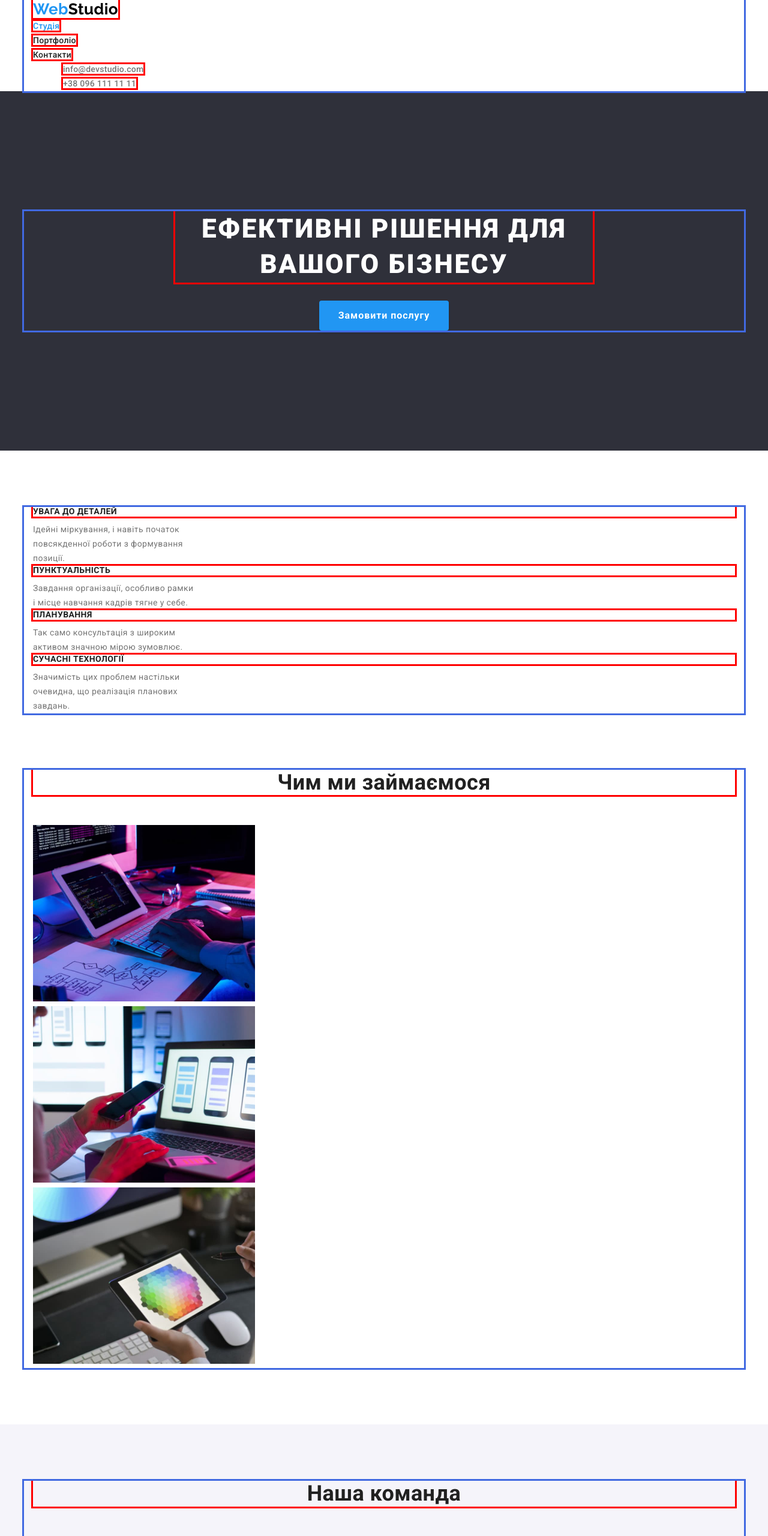
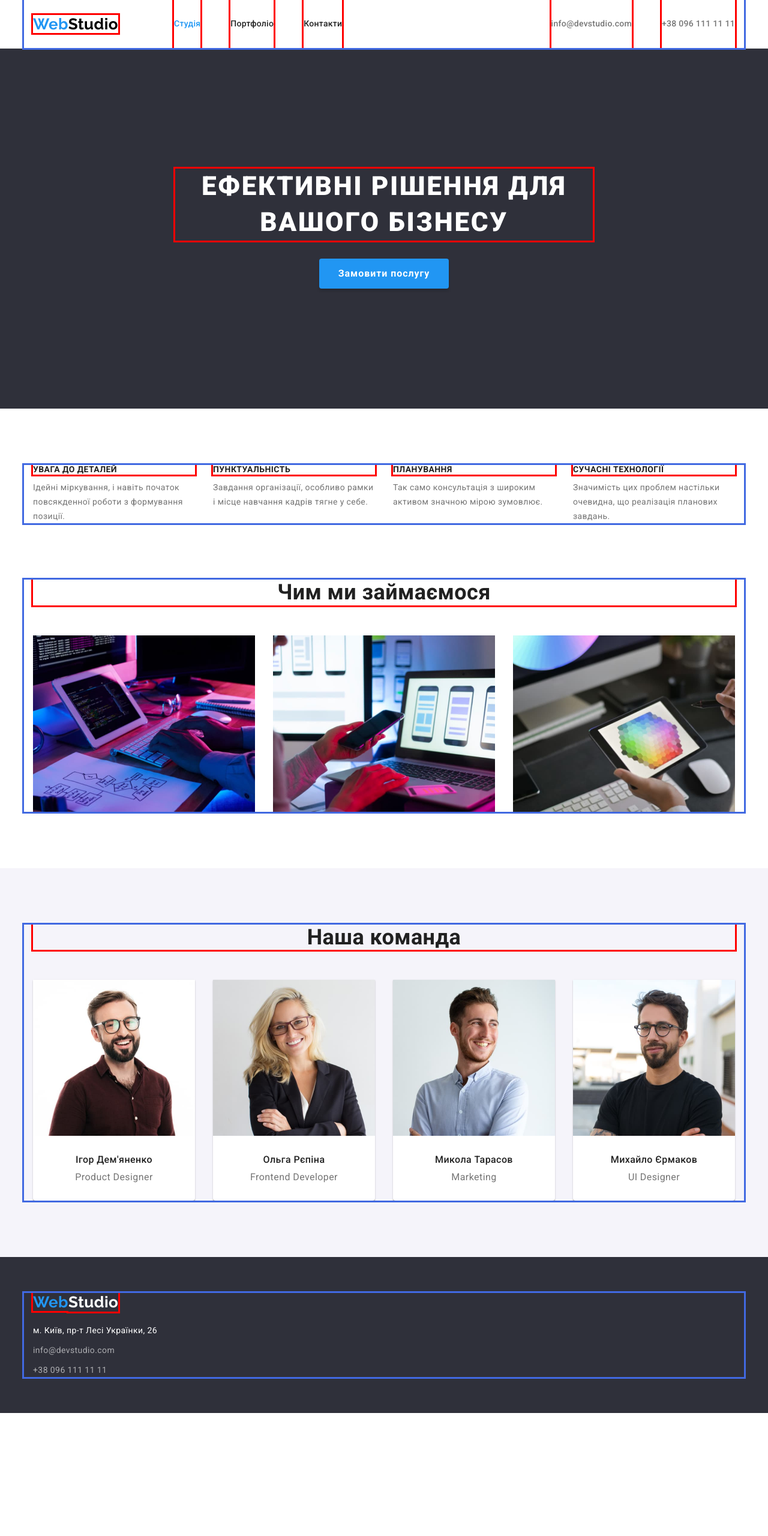
Before and after one commit to Ol900ivas/goit-markup-hw-03, a plain HTML site: page index.html in a window 1280 px wide. Shown: the top 2560 px of the page at 60% size. After the commit the page ends 2355 px from the top, so only its background shows below. Drawn offline with nearby package versions, Linux system fonts and the light colour scheme.

Commit message:
all for the first check

```diff
--- a/css/styles.css
+++ b/css/styles.css
@@ -34,31 +34,19 @@ h6 {
   margin: 0;
 }
 
+img {
+  display: block;
+}
+
 .container {
   width: 1200px;
   padding-left: 15px;
   padding-right: 15px;
   margin-left: auto;
   margin-right: auto;
+  display: flex;
 
   outline: 3px solid royalblue;
-}
-/* -----------------HEADER--------------------- */
-
-.logo {
-  font-family: var(--logo-font);
-  font-weight: 700;
-  font-size: 26px;
-  line-height: 1.19;
-  color: var(--accent-color);
-  text-decoration: none;
-  margin-right: 94px;
-
-  outline: 3px solid red;
-}
-
-.logo-dark {
-  color: var(--logo-text-color);
 }
 
 .link {
@@ -72,12 +60,59 @@ h6 {
   padding-left: 0;
 }
 
+/* -----------------HEADER--------------------- */
+
+.top {
+  border: 1px solid var(--line-color);
+  border-top: transparent;
+  border-right: transparent;
+  border-left: transparent;
+
+}
+
+.top > .container {
+  align-items: center;
+}
+
+.top-nav {
+  display: flex;
+  align-items: center;
+  gap: 50px;
+}
+
+.contacts {
+  display: flex;
+  align-items: center;
+  gap: 50px;
+  margin-left: auto;
+}
+
+.logo {
+  font-family: var(--logo-font);
+  font-weight: 700;
+  font-size: 26px;
+  line-height: 1.19;
+  color: var(--accent-color);
+  text-decoration: none;
+  margin-right: 93px;
+
+  outline: 3px solid red;
+}
+
+.logo-dark {
+  color: var(--logo-text-color);
+}
+
+
 .navigation {
   font-weight: 500;
   line-height: 1.14;
   letter-spacing: 0.02em;
   color: var(--second-text-color);
-  margin-right: 50px;
+  padding-top: 32px;
+  padding-bottom: 32px;
+  display: block;
+
 
   outline: 3px solid red;
 }
@@ -87,11 +122,15 @@ h6 {
 }
 
 .header-contacts {
+  display: block;
+  padding-top: 32px;
+  padding-bottom: 32px;
+
   font-weight: 500;
   line-height: 1.14;
   letter-spacing: 0.02em;
   color: inherit;
-  margin-left: 50px;
+
 
   outline: 3px solid red;
 }
@@ -167,6 +206,26 @@ h6 {
   padding-bottom: 94px;
 }
 
+.advantages > .container {
+  display: block;
+
+}
+
+.advantages-list {
+  display: flex;
+}
+
+.advantages-item {
+  width: calc((100%-3*30px)/4);
+}
+
+.advantages-item:not(:last-child) {
+  margin-right: 30px;
+}
+
+/* .advantages-item:(:nth-last-child(-n+3))  */
+
+
 .advantages-title {
   font-weight: 700;
   font-size: 14px;
@@ -175,11 +234,11 @@ h6 {
   color: var(--second-text-color);
   margin-bottom: 10px;
 
- outline: 3px solid red;
+  outline: 3px solid red;
 }
 
 .advantages-descriptions {
-   width: 270px;
+  width: 270px;
 }
 
 /* -----------------WORK-------------------- */
@@ -187,6 +246,18 @@ h6 {
 .work {
   background-color: var(--light-background-color);
   padding-bottom: 94px;
+}
+
+.work > .container {
+  display: block;
+}
+
+.work-list {
+  display: flex;
+}
+
+.work-item:not(:last-child) {
+margin-right: 30px;
 }
 
 .section-title {
@@ -208,9 +279,23 @@ h6 {
   padding-bottom: 94px;
 }
 
+.team > .container {
+  display: block;
+}
+
+.cards {
+  display: flex;
+}
+
 .card {
   background-color: var(--light-background-color);
   padding-bottom: 30px;
+  box-shadow: 0px 1px 3px rgba(0, 0, 0, 0.12), 0px 1px 1px rgba(0, 0, 0, 0.14), 0px 2px 1px rgba(0, 0, 0, 0.2);
+  border-radius: 0px 0px 4px 4px;
+}
+
+.card:not(:last-child) {
+  margin-right: 30px;
 }
 
 .team-name {
@@ -220,11 +305,13 @@ h6 {
   color: var(--second-text-color);
   margin-top: 30px;
   margin-bottom: 10px;
+  text-align: center;
 }
 
 .team-position {
   font-size: 16px;
   line-height: 1.19;
+  text-align: center;
 }
 
 /* -----------------FOOTER-------------------- */
@@ -235,8 +322,14 @@ h6 {
   padding-bottom: 60px;
 }
 
+.footer > .container {
+  display: block;
+}
+
 .logo-light {
   color: var(--light-text-color);
+  display: inline-block;
+  margin-bottom: 20px;
 }
 
 .adress {
@@ -257,7 +350,31 @@ h6 {
   color: var(--accent-color);
 }
 
+.footer-item:not(:last-child) {
+  margin-bottom: 9px;
+}
+
 /* ======================PORTFOLIO===================== */
+
+.portfolio > .container {
+display: block;
+padding-top: 94px;
+padding-bottom: 94px;
+}
+
+.filter {
+  display: flex;
+  justify-content: center;
+  margin-bottom: 56px;
+}
+
+.filter > .item :not(:last-child) {
+  margin-right: 8px;
+}
+
+.filter>li :not(:last-child) {
+  margin-right: 8px;
+}
 
 .button {
   color: var(--second-text-color);
@@ -283,6 +400,19 @@ h6 {
     0px 2px 2px rgba(0, 0, 0, 0.12);
 }
 
+.project {
+  display: flex;
+  flex-wrap: wrap;
+  gap: 30px;
+
+}
+
+.caption {
+  border: 1px solid var(--border-color);
+  border-top: transparent;
+  padding: 20px 24px;
+}
+
 .portfolio .title {
   font-weight: 700;
   font-size: 18px;
--- a/index.html
+++ b/index.html
@@ -21,17 +21,17 @@
     <link rel="stylesheet" href="./css/styles.css" />
   </head>
   <body>
-    <header>
+    <header class="top">
       <div class="container">
         <a href="./index.html" lang="en" class="logo">Web<span class="logo-dark">Studio</span></a>
         <nav>
-          <ul class="list">
+          <ul class="list top-nav">
             <li><a href="./index.html" class="link navigation current">Студія</a></li>
             <li><a href="./portfolio.html" class="link navigation">Портфоліо</a></li>
             <li><a href="" class="link navigation">Контакти</a></li>
           </ul>
         </nav>
-        <ul class="list">
+        <ul class="list contacts">
           <li>
             <a href="mailto:info@devstudio.com" class="link header-contacts">info@devstudio.com</a>
           </li>
@@ -43,34 +43,32 @@
     </header>
     <main>
       <section class="hero">
-        <div class="container">
-          <h1 class="hero-title">Ефективні рішення для вашого бізнесу</h1>
-          <button type="button" class="hero-button">Замовити послугу</button>
-        </div>
+        <h1 class="hero-title">Ефективні рішення для вашого бізнесу</h1>
+        <button type="button" class="hero-button">Замовити послугу</button>
       </section>
       <section class="advantages">
         <div class="container">
           <h2 class="visually-hidden">Переваги</h2>
-          <ul class="list">
-            <li>
+          <ul class="list advantages-list">
+            <li class="advantages-item">
               <h3 class="advantages-title">Увага до деталей</h3>
               <p class="advantages-descriptions">
                 Ідейні міркування, і навіть початок повсякденної роботи з формування позиції.
               </p>
             </li>
-            <li>
+            <li class="advantages-item">
               <h3 class="advantages-title">Пунктуальність</h3>
               <p class="advantages-descriptions">
                 Завдання організації, особливо рамки і місце навчання кадрів тягне у себе.
               </p>
             </li>
-            <li>
+            <li class="advantages-item">
               <h3 class="advantages-title">Планування</h3>
               <p class="advantages-descriptions">
                 Так само консультація з широким активом значною мірою зумовлює.
               </p>
             </li>
-            <li>
+            <li class="advantages-item">
               <h3 class="advantages-title">Сучасні технології</h3>
               <p class="advantages-descriptions">
                 Значимість цих проблем настільки очевидна, що реалізація планових завдань.
@@ -82,12 +80,14 @@
       <section class="work">
         <div class="container">
           <h2 class="section-title">Чим ми займаємося</h2>
-          <ul class="list">
-            <li><img src="./images/box1.jpg" alt="Технологія перша" width="370" height="294" /></li>
-            <li>
+          <ul class="list work-list">
+            <li class="work-item">
+              <img src="./images/box1.jpg" alt="Технологія перша" width="370" height="294" />
+            </li>
+            <li class="work-item">
               <img src="./images/box2.jpg" alt="Технологія друга" width="370" height="294" />
             </li>
-            <li>
+            <li class="work-item">
               <img src="./images/box3.jpg" alt="Технологія третя" width="370" height="294" />
             </li>
           </ul>
@@ -96,7 +96,7 @@
       <section class="team">
         <div class="container">
           <h2 class="section-title">Наша команда</h2>
-          <ul class="list">
+          <ul class="list cards">
             <li class="card">
               <img src="./images/foto1.jpg" alt="Фото Ігора Дем'яненка" width="270" height="260" />
               <h3 class="team-name">Ігор Дем'яненко</h3>
@@ -126,7 +126,7 @@
         <a href="./index.html" lang="en" class="logo">Web<span class="logo-light">Studio</span></a>
         <address>
           <ul class="list">
-            <li>
+            <li class="footer-item">
               <a
                 href="https://goo.gl/maps/4VGZV7UP3L1ZBJYh8"
                 target="_blank"
@@ -136,12 +136,14 @@
                 м. Київ, пр-т Лесі Українки, 26
               </a>
             </li>
-            <li>
+            <li class="footer-item">
               <a href="mailto:info@devstudio.com" class="link footer-contacts"
                 >info@devstudio.com</a
               >
             </li>
-            <li><a href="tel:+380961111111" class="link footer-contacts">+38 096 111 11 11</a></li>
+            <li class="footer-item">
+              <a href="tel:+380961111111" class="link footer-contacts">+38 096 111 11 11</a>
+            </li>
           </ul>
         </address>
       </div>
```
Also changed, not shown: portfolio.html (+30 -12 lines).
